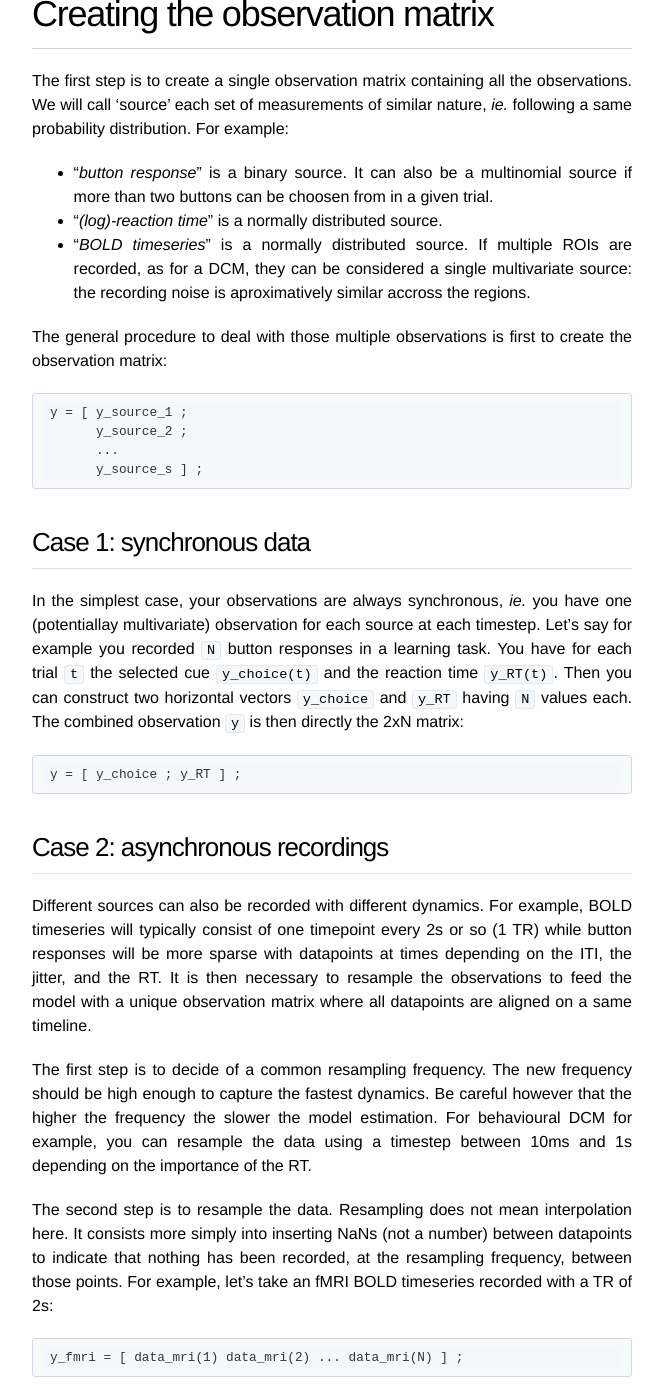
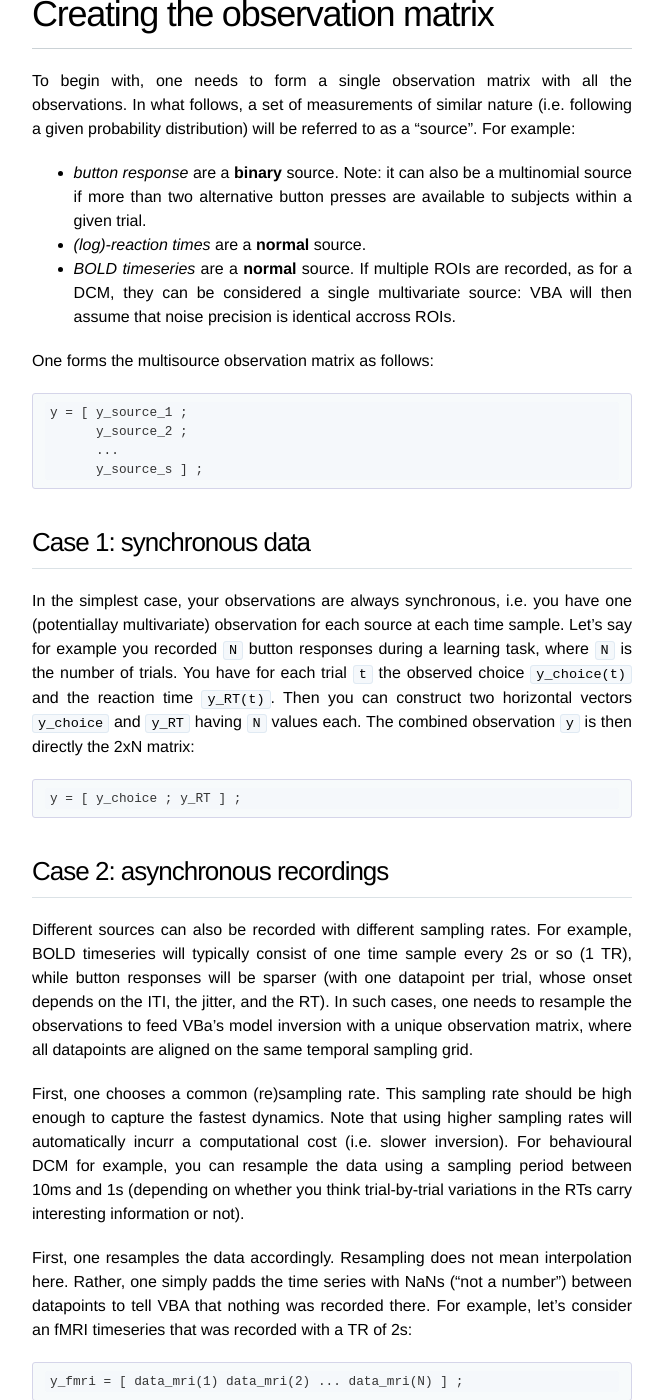
Before and after one commit to MBB-team/VBA-toolbox, a Jekyll site: the page built from _wiki/Multisources.md, in a window 1280 px wide and 1400 px high, scrolled down 680 px. Shown: the whole window, without its empty margins (308-971 px from the left). Built offline with Jekyll 4.4.1, drawn with Linux system fonts in a browser that asks for light colours; nearby versions of some CDN libraries; formulas are drawn with MathJax 3; some of the changed text lies outside the part shown.

Commit message:
Update Multisources.md

````diff
--- a/_wiki/Multisources.md
+++ b/_wiki/Multisources.md
@@ -4,19 +4,19 @@ title: "Mixed observations"
 * Will be replaced with the ToC, excluding the "Contents" header
 {:toc}
 
-The toolbox allows to develop models of multiple concurrent observations. For example bDCM can fit both behavioural responses _and_ BOLD timeseries. You can also imagine a single model explaining binary button responses _and_ reaction time. In fact, you can combine virtually as many recordings as you want in a unique model where some parameters will affect the prediction of multiple observations. Within the toolbox, this is possible using the ```multisources``` option. The estimation procedure will then try to estimate the parameter values that best explain all data simultaneously.
+The toolbox allows to develop models of multiple concurrent observations. For example [behavioural-DCM]({{ site.baseurl }}/wiki/behavioural-DCM) can fit both behavioural responses _and_ BOLD timeseries. You may also want to develop a single model explaining both binary button responses _and_ reaction times (e.g., diffusion-drift models). In fact, you can combine virtually as many recordings as you want in a unique generative model where some parameters will impact on multiple observations. In VBA, one can invert such models using the ```multisources``` option. The estimation procedure will then try to estimate the parameter values that best explain all data simultaneously.
 
-Please check the ```demo_multisource``` for an interactive example.
+Please refer to the ```demo_multisource``` for an interactive example.
 
 # Creating the observation matrix
 
-The first step is to create a single observation matrix containing all the observations. We will call 'source' each set of measurements of similar nature, _ie._ following a same probability distribution. For example:
+To begin with, one needs to form a single observation matrix with all the observations. In what follows, a set of measurements of similar nature (i.e. following a given probability distribution) will be referred to as a "source". For example:
 
-* "_button response_" is a binary source. It can also be a multinomial source if more than two buttons can be choosen from in a given trial.
-* "_(log)-reaction time_" is a normally distributed source.
-* "_BOLD timeseries_" is a normally distributed source. If multiple ROIs are recorded, as for a DCM, they can be considered a single multivariate source: the recording noise is aproximatively similar accross the regions.
+* _button response_ are a **binary** source. Note: it can also be a multinomial source if more than two alternative button presses are available to subjects within a given trial.
+* _(log)-reaction times_ are a **normal** source.
+* _BOLD timeseries_ are a **normal** source. If multiple ROIs are recorded, as for a DCM, they can be considered a single multivariate source: VBA will then assume that noise precision is identical accross ROIs.
 
-The general procedure to deal with those multiple observations is first to create the observation matrix:
+One forms the multisource observation matrix as follows:
 
 ```matlab
 y = [ y_source_1 ;
@@ -27,8 +27,8 @@ y = [ y_source_1 ;
 
 ## Case 1: synchronous data
 
-In the simplest case, your observations are always synchronous, _ie._ you have one (potentiallay multivariate) observation for each source at each timestep.
-Let's say for example you recorded ```N``` button responses in a learning task. You have for each trial ```t``` the selected cue ```y_choice(t)``` and the reaction time ```y_RT(t)```. Then you can construct two horizontal vectors ```y_choice``` and ```y_RT``` having ```N``` values each. The combined observation ```y``` is then directly the 2xN matrix:
+In the simplest case, your observations are always synchronous, i.e. you have one (potentiallay multivariate) observation for each source at each time sample.
+Let's say for example you recorded `N` button responses during a learning task, where `N` is the number of trials. You have for each trial ```t``` the observed choice ```y_choice(t)``` and the reaction time ```y_RT(t)```. Then you can construct two horizontal vectors ```y_choice``` and ```y_RT``` having ```N``` values each. The combined observation ```y``` is then directly the 2xN matrix:
 
 ```matlab
 y = [ y_choice ; y_RT ] ;
@@ -36,17 +36,17 @@ y = [ y_choice ; y_RT ] ;
 
 ## Case 2: asynchronous recordings
 
-Different sources can also be recorded with different dynamics. For example, BOLD timeseries will typically consist of one timepoint every 2s or so (1 TR) while button responses will be more sparse with datapoints at times depending on the ITI, the jitter, and the RT. It is then necessary to resample the observations to feed the model with a unique observation matrix where all datapoints are aligned on a same timeline.
+Different sources can also be recorded with different sampling rates. For example, BOLD timeseries will typically consist of one time sample every 2s or so (1 TR), while button responses will be sparser (with one datapoint per trial, whose onset depends on the ITI, the jitter, and the RT). In such cases, one needs to resample the observations to feed VBa's model inversion with a unique observation matrix, where all datapoints are aligned on the same temporal sampling grid.
 
-The first step is to decide of a common resampling frequency. The new frequency should be high enough to capture the fastest dynamics. Be careful however that the higher the frequency the slower the model estimation. For behavioural DCM for example, you can resample the data using a timestep between 10ms and 1s depending on the importance of the RT.
+First, one chooses a common (re)sampling rate. This sampling rate should be high enough to capture the fastest dynamics. Note that using higher sampling rates will automatically incurr a computational cost (i.e. slower inversion). For behavioural DCM for example, you can resample the data using a sampling period between 10ms and 1s (depending on whether you think trial-by-trial variations in the RTs carry interesting information or not).
 
-The second step is to resample the data. Resampling does not mean interpolation here. It consists more simply into inserting NaNs (not a number) between datapoints to indicate that nothing has been recorded, at the resampling frequency, between those points. For example, let's take an fMRI BOLD timeseries recorded with a TR of 2s:
+First, one resamples the data accordingly. Resampling does not mean interpolation here. Rather, one simply padds the time series with NaNs ("not a number") between datapoints to tell VBA that nothing was recorded there. For example, let's consider an fMRI timeseries that was recorded with a TR of 2s:
 
 ```matlab
 y_fmri = [ data_mri(1) data_mri(2) ... data_mri(N) ] ;
 ```
 
-If we now want to resample it with a new timestep of 500ms, we should insert 3 NaNs between all datapoints:
+To resample it with a new sampling period of 500ms, we simply insert 3 NaNs between all datapoints:
 
 ```matlab
 y_fmri_resampled = [data_mri(1) NaN NaN NaN ...
@@ -72,7 +72,7 @@ y_fmri_resampled(1:dilution:end) = data_mri ;
 
 ```
 
-Now, let's say you want to associate your BOLD signal to some button responses to implement a bDCM. You should have for each response ```response(t)``` an onset time ```onset(t)```, that is the time elapsed between the first volume and the response. You first have to round those onsets to align them on the same sampling frequency as the resampled BOLD. THen, you can use those timings to construct the resampled response vector:
+Now, let's say you want to pair the fMRI timeseries with some trial-by-trial button responses (e.g., to perform a behavioural-DCM analysis). Let's assume that you have recorded the onset time ```onset(t)``` of each response ```response(t)```, where the onset times are measured in seconds (beginning at the first fMRI sample). You first have to round those onsets to align them on the same sampling rate as the resampled BOLD. Then, you can use those timings to construct the resampled response vector:
 
 ```matlab
 % initialize resampled observation with nans
@@ -86,7 +86,7 @@ y_resp_resampled(onsets_resampled+1) = response ;
 
 ```
 
-It's now time to wrap up. You have one vector for the BOLD timeseries, ```y_fmri_resampled```, and one vector for the behavioural response, ```y_resp_resampled```, both resampled at the same frequency. It is then straghtforward to concatenate them to get the mixed observation matrix:
+It's now time to wrap up. You have one vector for the BOLD timeseries, ```y_fmri_resampled```, and one vector for the behavioural responses, ```y_resp_resampled```, both resampled at the same rate. It is then straightforward to concatenate them to get the mixed observation matrix:
 
 ```matlab
 y = [y_fmri_resampled ; y_resp_resampled] ;
@@ -94,9 +94,9 @@ y = [y_fmri_resampled ; y_resp_resampled] ;
 
 # Defining the mixed observation function
 
-[A generative model consists]({{ site.baseurl }}/wiki/Structure-of-VBA's-generative-model) of an evolution function $$f$$ and of an observation function $$g$$. We now need to adapt the generative model to deal with the multiple sources we aggregated. To do this, we need to construct an observation function that can provide a prediction for all sources simultanously from the current inputs and hidden states.
+In VBA, [a generative model]({{ site.baseurl }}/wiki/Structure-of-VBA's-generative-model) is specified in terms of both evolution ($$f$$) and observation ($$g$$) functions. Multisource inversion may require to adapt these functions. In particular, one needs to construct an observation function that can provide a prediction for all sources simultanously from the current inputs and hidden states.
 
-Say we already have an observation function for each observed source, _ie._ ```g_source_1(x,u)``` predicts ```y_source_1```, ```g_source_2(x,u)``` predicts ```y_source_2```, and so on. Here, the hidden state ```x``` and the inputs ```u``` must be the same: a unique evolution dynamics roots all predications. Then, the mixture observation function is simply given by:
+Let's assume that we already have an observation function for each observed source, i.e. ```g_source_1(x,u)``` predicts ```y_source_1```, ```g_source_2(x,u)``` predicts ```y_source_2```, and so on. Here, the hidden state ```x``` and the inputs ```u``` must be identical for all sources: a unique (hidden) evolution dynamics underlies all observed time series. Then, the multisource observation function is simply constructed as follows:
 
 ```matlab
 g(x,u) = [ g_source_1(x,u) ;
@@ -105,7 +105,7 @@ g(x,u) = [ g_source_1(x,u) ;
            g_source_s(x,u) ] ;
 ```
 
-In the example of bDCM we used in the previous section, this correspond to:
+For example, behavioural-DCM uses the following multisource observation function:
 
 ```matlab
 g_bdcm(x,u) = [ g_hrf(x,u)     ;   % predicts BOLD signal
@@ -114,12 +114,12 @@ g_bdcm(x,u) = [ g_hrf(x,u)     ;   % predicts BOLD signal
 
 # Specifying the observation mixture
 
-We now have a model that can predict multiple sources of observations stored in a unique matrix ```y```. This matrix however contains data following different distributions. In order to compute correctly the likelihood of the data given the model, we thus need to specify how each observation should be treated.
+We now have a model that can predict multiple sources of observations stored in a unique matrix ```y```. This matrix however contains data following different distributions. In order to derive the data likelihood, we need to specify how each observation should be treated.
 
-To do so, the ```options``` structure must have ```sources``` field that describe how to split the observation matrix. More precisely, each source ```i``` should be defined as follows:
+To do so, the ```options``` structure must have a ```sources``` field that describes how to split the observation matrix. More precisely, each source ```i``` should be described as follows:
 
-* ```options.sources(i).out``` : the line numbers in ```y``` where the source is stored
-* ```options.sources(i).type```: the distribution the source follows
+* ```options.sources(i).out``` : the line indices of ```y``` where the corresponding source is stored
+* ```options.sources(i).type```: flag for the type of distribution:
 	- 0 for (multivariate) gaussian
 	- 1 for binomial
 	- 2 for for multinomial
@@ -127,11 +127,11 @@
 In our bDCM example, if we have 3 ROIs/nodes and 1 binary response:
 
 ```matlab
-% the 3 first lines are normally distributed (BOLD)
+% the 3 first lines in the data matrix are normally distributed (BOLD)
 options.sources(1).out  = 1:3 ;
 options.sources(1).type = 0   ;
 
-% the 4th line is the binary response
+% the 4th line in the data matrix is the binary response
 options.sources(2).out  = 4 ;
 options.sources(2).type = 1   ;
 
@@ -139,7 +139,7 @@ options.sources(2).type = 1   ;
 
 # Setting hyperpriors
 
-If the mixed model includes multiple gaussian sources, one should define hyperpriors for each of them. This is done by setting the ```a_sigma``` and ```b_sigma``` fields in the ```options``` structure. Those values correspond respectively to the shape and rate (inverse scale) parameters of the Gamma distribution defining the prior observation precision.
+If the mixed model includes multiple gaussian sources, one should define hyperpriors on noise precision for each of them. This is done by setting the corresponding ```a_sigma``` and ```b_sigma``` fields in the ```options``` structure (see [this page](VBA-model-inversion-in-4-steps) for a complete description of VBA's priors).
 
 To set the hyperpriors for a gaussian source ```s```
 
@@ -151,7 +151,7 @@ options.priors.b_sigma(s) = 1 ;
 
 Note that the index ```s``` is defined over the gaussian sources and is different from the ```options.sources``` counting. In other words, ```a_sigma``` and ```b_sigma``` should be vectors with a length equal to the total number of gaussian sources only.
 
-When the model is fitted to multiple sources of observation, the VBA algorithm concurently maximizes the respective (log-)likelihoods while minimizing the overall model complexity. One consequence is that the different sources will be weighted according to their respective precision. To reduce potential biases in the model inversion, it is preferable to use informed hyperpriors about the sources precisions. To help you do so, you can define the hyperpriors as a function of the expected range explained variance of the source:
+When the model is fitted to multiple sources of observation, VBA fuses all information by weighing the different sources according to their respective precision. To reduce potential biases in the ensuing model inversion, one may want to use informed hyperpriors about the sources precisions. This can be done by defining the source-specific hyperprior as a function of the expected range of explained variance:
 
 ```matlab
 % compute source variance
@@ -165,3 +165,7 @@ max_ev = 0.15 ; % and 15%
 [options.priors.a_sigma(s), options.priors.b_sigma(s)] = ...
 	getHyperpriors(v,min_ev,max_ev) ;
 ```
+
+This effectively sets the prior weight of each source in proportion to the amount of expected explained variance.
+
+Multisource inversion can then be performed by calling `VBA_NLStateSpaceModel.m` as usual, but having set the `options` structure as described above.
````
